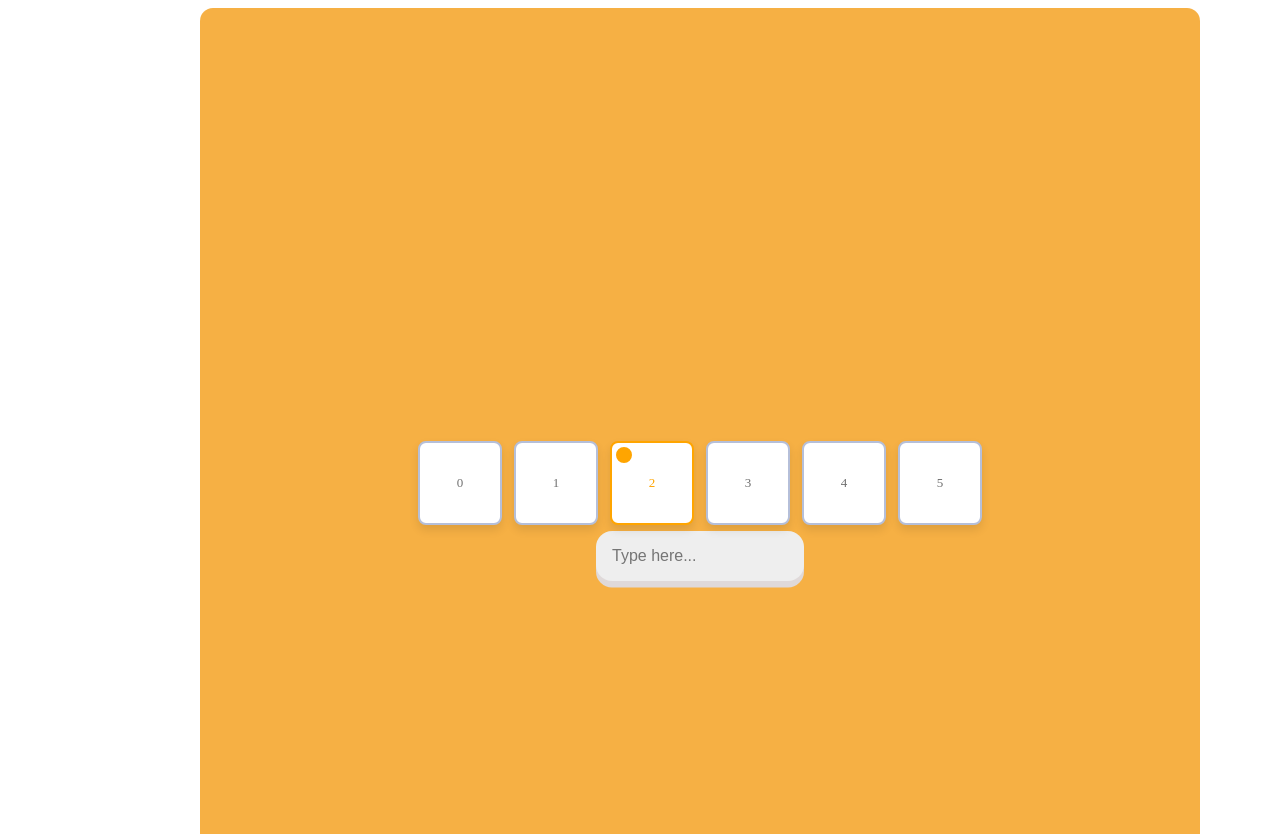
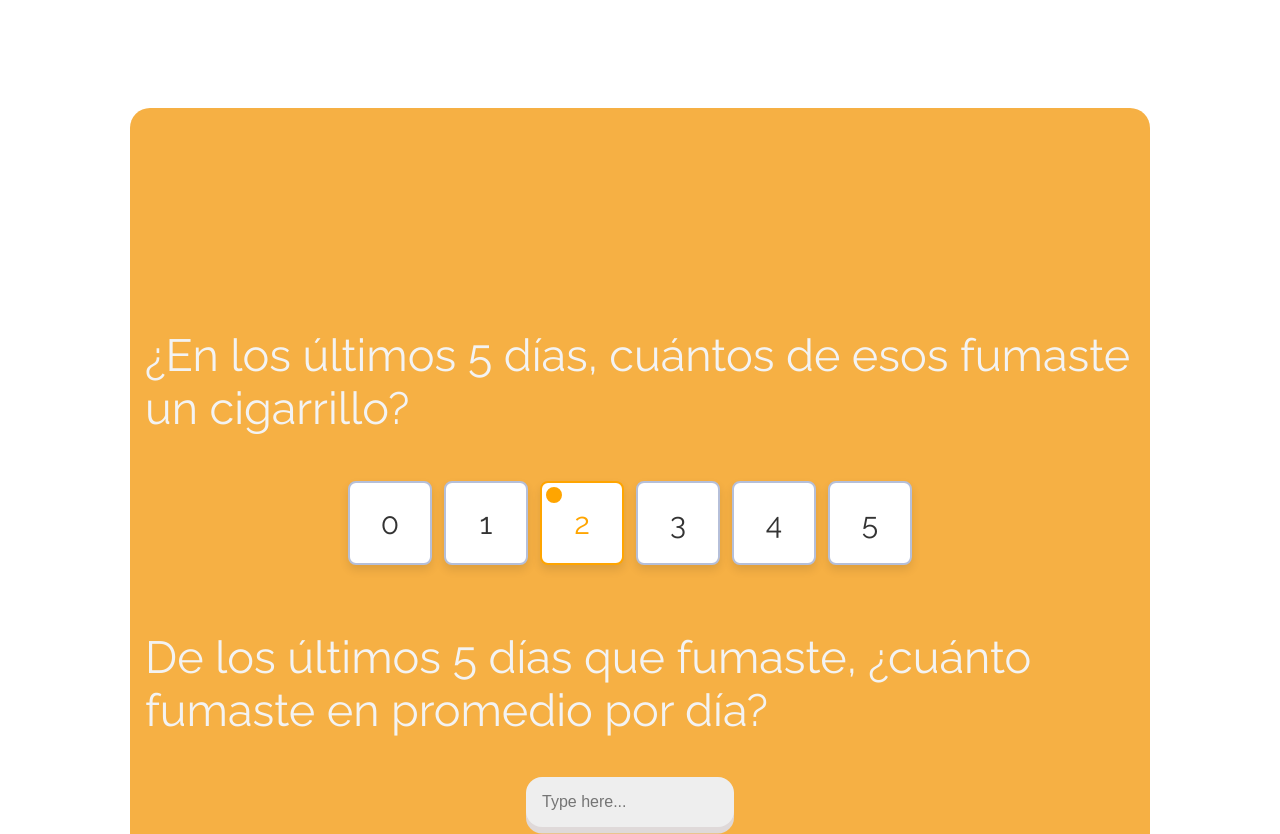
Before and after one commit to galRubel/Apollo, a website: page form3.html in a window 1280 px wide. Shown: the top 834 px of the page. Drawn offline with Linux system fonts and the light colour scheme.

Commit message:
design: form 3 con la paleta adecuada

```diff
--- a/form3.html
+++ b/form3.html
@@ -1,5 +1,7 @@
 <link rel="stylesheet" href="styleform3.css">
+<link href='https://fonts.googleapis.com/css?family=Raleway' rel='stylesheet'>
 <div id="caja">
+<h2 class="pregunta">¿En los últimos 5 días, cuántos de esos fumaste un cigarrillo?</h2>
 <div class="radio-inputs">
     <label>
         <input checked="" class="radio-input" type="radio" name="engine">
@@ -51,6 +53,7 @@
         </span>
     </label>
 </div>
+<h2 class="pregunta"> De los últimos 5 días que fumaste, ¿cuánto fumaste en promedio por día?</h2>
 <div class="input-wrapper">
     <input type="text" placeholder="Type here..." name="text" class="input">
   </div>
--- a/styleform3.css
+++ b/styleform3.css
@@ -1,3 +1,37 @@
+body{
+  padding-top: 100px;
+
+}
+#caja{
+  background-color:#F6B044 ;
+  width: 1000px;
+  height: 100vh;;
+  display: flex;
+  flex-direction: column;
+  align-items: center;
+  justify-content: center;
+  margin-left: auto;
+  margin-right: auto;
+  margin-top: 80px auto;
+  border-radius: 20px;
+  padding-top: 40px;
+  padding-right: 20px;
+ }
+.pregunta{
+  font-family: 'Raleway';
+  font-size: 45px;
+  font-style: normal;
+  font-weight: 400;
+  color: #F3F3F3;
+  padding-bottom: 20px;
+  display: flex;
+  width: 100%;
+  margin-left: 30px;
+  margin-top: 60px;
+  margin-bottom: 20px;
+  align-items: start;
+
+}
 .radio-inputs {
     display: flex;
     justify-content: center;
@@ -7,9 +41,6 @@
     -moz-user-select: none;
     -ms-user-select: none;
     user-select: none;
-  }
-  body{
-    margin-left: 10%;
   }
   .radio-inputs > * {
     margin: 6px;
@@ -61,18 +92,7 @@
     cursor: pointer;
     position: relative;
   }
-  #caja{
-    background-color:#F6B044 ;
-    width: 1000px;
-    height: 1000px;
-    display: flex;
-    flex-direction: column;
-    align-items: center;
-    justify-content: center;
-    margin: auto;
-    border-radius: 13px;
 
-   }
   .radio-tile:before {
     content: "";
     position: absolute;
@@ -105,10 +125,11 @@
   }
 
   .radio-label {
-    color: #707070;
+    color: #333333;
     transition: 0.375s ease;
     text-align: center;
-    font-size: 13px;
+    font-size: 30px;
+    font-family: 'Raleway';
   }
 
   .radio-input {
```
Also changed, not shown: form1.html (+2 -1 lines), form2.html (+1 -0 lines), styleform2.css (+0 -34 lines).
